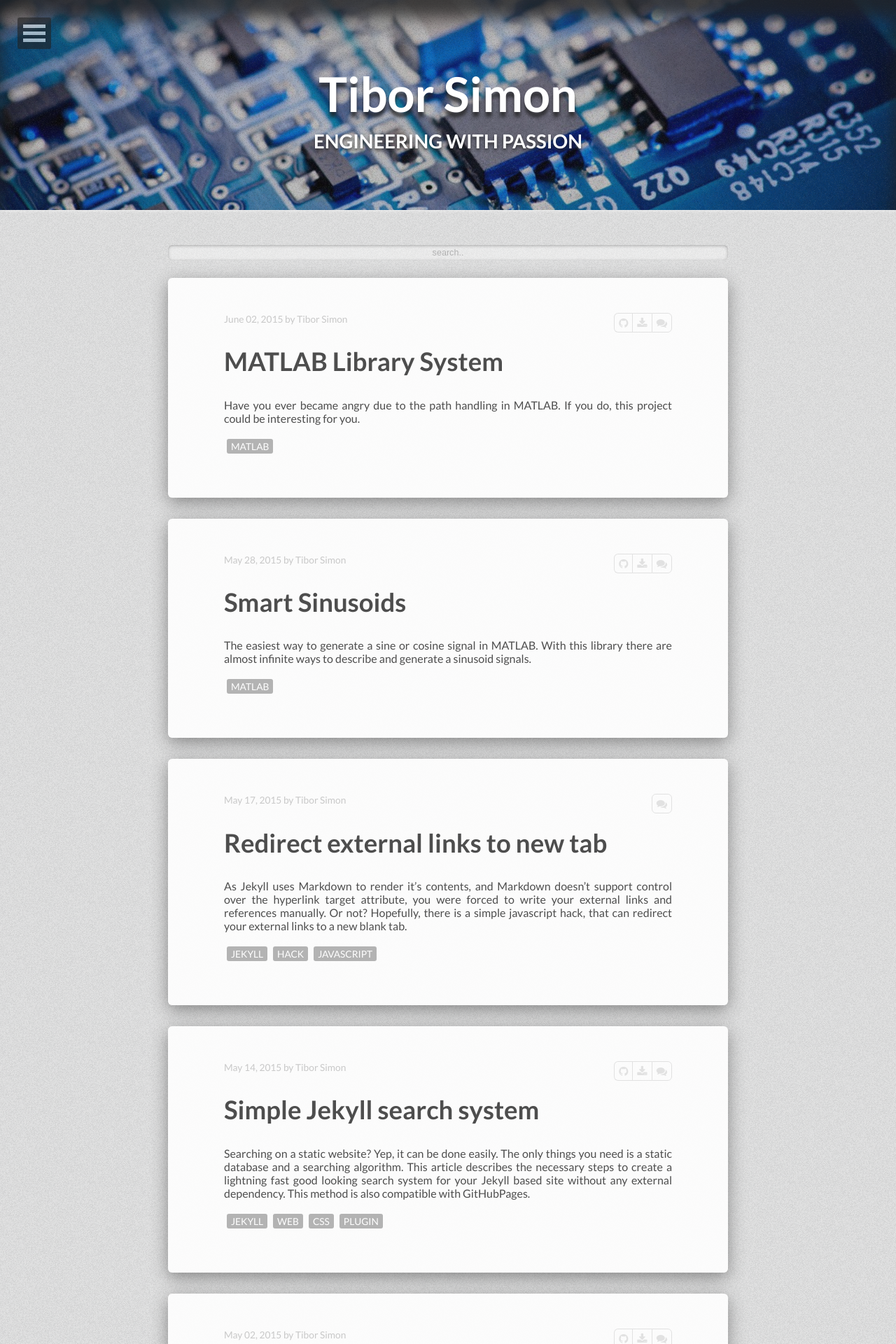
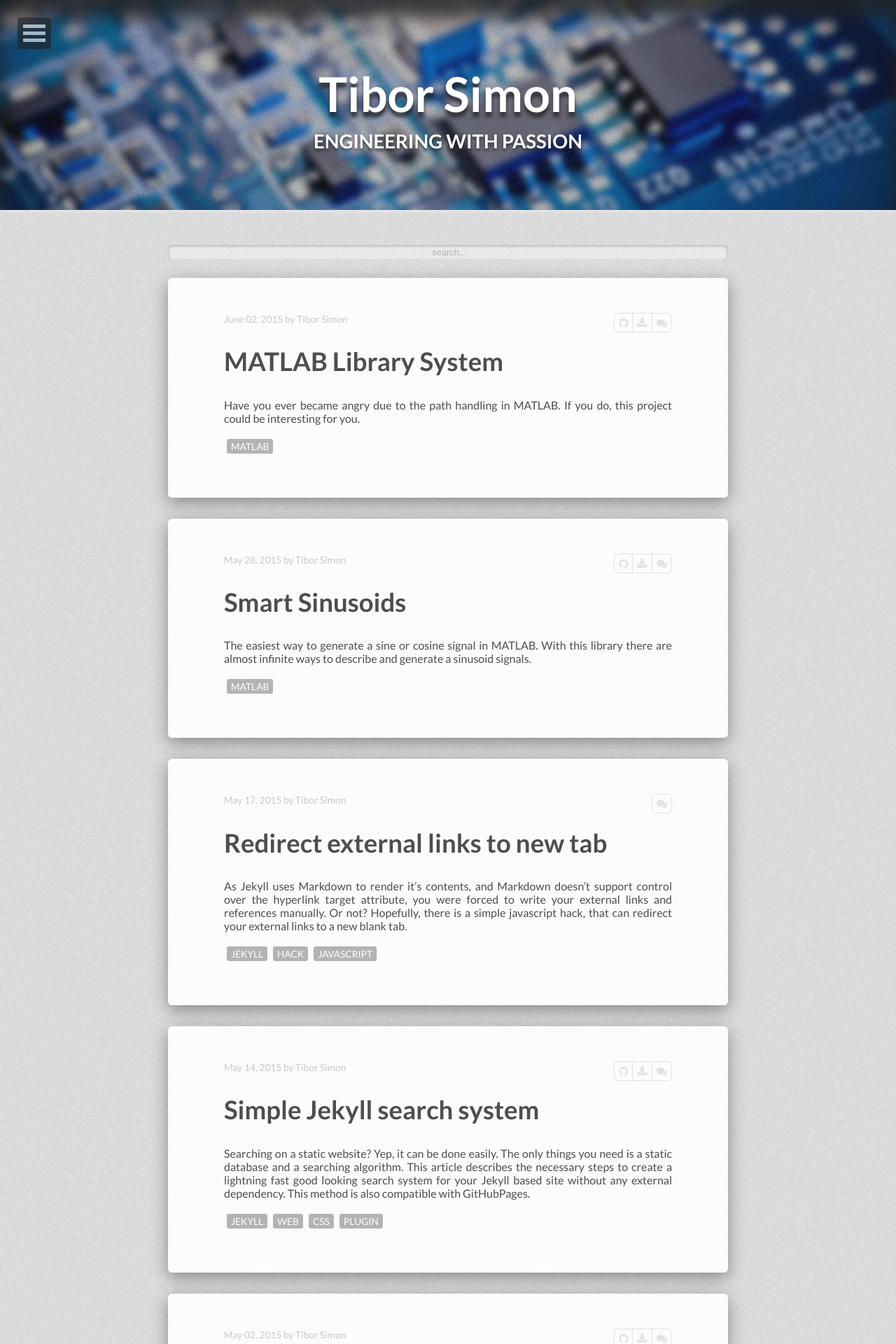
Before and after one commit to tiborsimon/tiborsimon.github.io, a Jekyll site: the page built from index.html, in a window 1280 px wide. Shown: the top 1920 px of the page at 70% size. Built offline with Jekyll 4.4.1, drawn with Linux system fonts in a browser that asks for light colours; nearby versions of some CDN libraries; the list of posts is cut into pages by our own code.

Commit message:
Image update

```diff
--- a/index.html
+++ b/index.html
@@ -5,7 +5,7 @@ description: "Describe this nonsense."
 tags: [Jekyll, theme, themes, responsive, blog, modern]
 comments: false
 image:
-  feature: engineering-wallpaper-hd2.jpg
+  feature: engineering-wallpaper-hd2-blur.jpg
 ---
 
 <!-- Search form -->
```
Also changed, not shown: images/engineering-wallpaper-hd2-blur.jpg (added).
